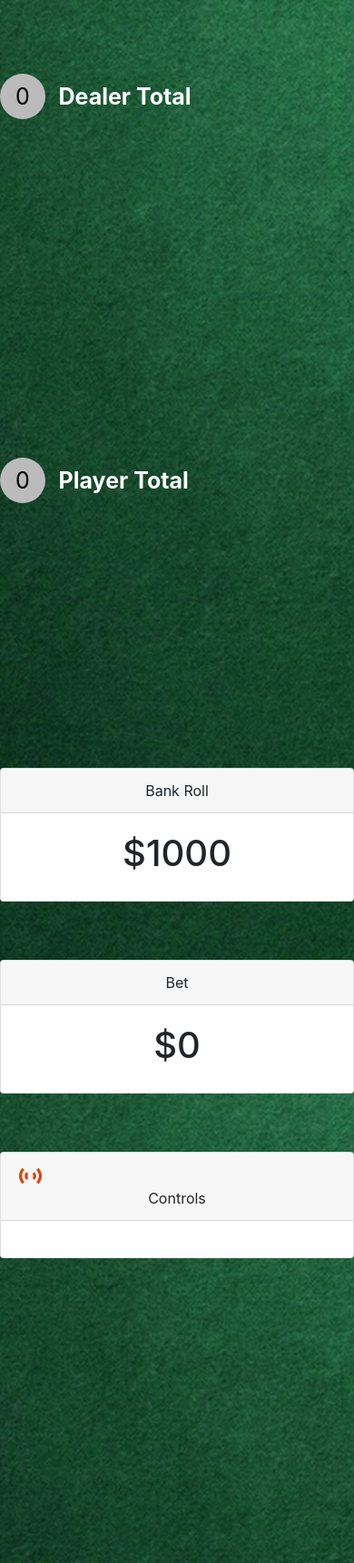
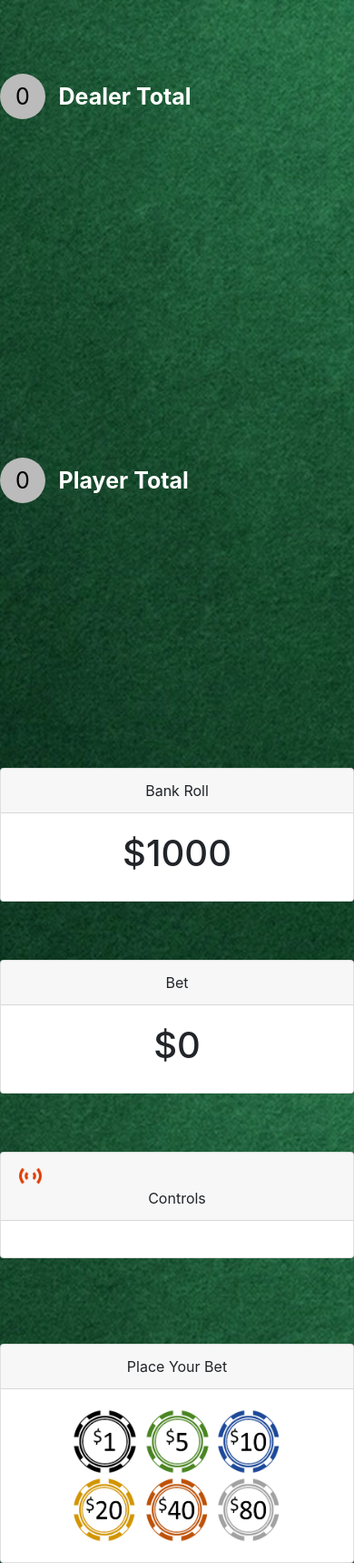
Before and after one commit to brettvanderwerff/flask_blackjack, a Flask app: page / in a window 390 px wide; the page is wider, and only the part inside the window is pictured. Shown: that part at 91% size. Run offline with Flask 2, Linux system fonts and the light colour scheme; some libraries are stand-ins or nearby versions.

Commit message:
remove sliding chips

```diff
--- a/app.py
+++ b/app.py
@@ -32,7 +32,7 @@ def new_round():
     '''
     room = request.sid
     clear_previous_round()
-    socketio.emit('slide_out_chips')
+    socketio.emit('activate_chips')
     socketio.emit('render_control', data=('dealbutton',), room=room)
 
 
@@ -98,7 +98,6 @@ def end_round():
     '''Determines who wins the round, exchanges bet money accordingly.'''
     room = request.sid
     socketio.emit('render_control', data=('newroundbutton',), room=room)
-    time.sleep(1)
     pass
 
 def handle_bust():
@@ -110,8 +109,6 @@ def handle_bust():
         socketio.emit('show_notification', 'player_busted', room=room)
 
     end_round()
-
-
 
 
 def render_table():
@@ -153,7 +150,7 @@ def deal():
         GAMES[room].draw_card('dealer')
         render_card('dealer-hand', 'back_of_card') # and one hole card
 
-        socketio.emit('slide_in_chips', room=room) # slide chip set back out of view ToDo probably just have these all grey out and remove onclick after placing bet
+        socketio.emit('deactivate_chips', room=room) # slide chip set back out of view ToDo probably just have these all grey out and remove onclick after placing bet
         render_table()
 
 @socketio.on('hit')
--- a/static/css/custom.css
+++ b/static/css/custom.css
@@ -30,24 +30,13 @@ margin: 3px;
 
 }
 
-/* animated chips box */
-
-#chips {
-position:relative;
-right: -500px;
-}
 
 /* make rounded chips slightly transparent when you hover over them */
 .rounded:hover {
-  opacity: 0.3;
+  opacity: 0.3 !important;
 }
 
-/* centers column in the middle of a row */
 
-.col-centered{
-    float: none;
-    margin: 0 auto;
-}
 
 /* apply margin to all control buttons */
 
--- a/static/js/custom.js
+++ b/static/js/custom.js
@@ -1,9 +1,14 @@
+// Starts playing backgound music when the player loads the page
+
+/*
 window.onload = function() {
 
     song = loopMusic()
-    song.play()
+
+    setTimeout(song.play(), 1000) // Needed to trick autoplay blockage by chrome
 
     }
+*/
 
 
 var socket = io.connect('http://127.0.0.1:5000')
@@ -14,6 +19,43 @@ socket.on('connect', function(){
 
     socket.emit('start_game')
 
+
+})
+
+// deactivates chip in chip box from being clicked on
+
+socket.on('deactivate_chips', function() {
+
+    var chips = document.getElementsByClassName('rounded')
+
+    for (var i = 0; i < chips.length; i++) {
+
+        chips[i].style.pointerEvents = 'none'
+        chips[i].style.opacity = 0.3
+
+    }
+
+    var bet_header = document.getElementById('bet-header')
+    bet_header.innerText = 'Your Bet is Placed!'
+
+})
+
+// activates chip in chip box, allowing chips to be clicked on
+
+socket.on('activate_chips', function() {
+
+    var chips = document.getElementsByClassName('rounded')
+
+    for (var i = 0; i < chips.length; i++) {
+
+        chips[i].style.pointerEvents = 'auto'
+        chips[i].style.opacity = 'initial'
+        console.log(chips[i].opacity)
+
+    }
+
+    var bet_header = document.getElementById('bet-header')
+    bet_header.innerText = 'Place You Bet!'
 
 })
 
--- a/templates/index.html
+++ b/templates/index.html
@@ -6,23 +6,23 @@
         <!-- Start of Card Column -->
         <div class="col-sm-8 h-100" id="hands-container">
             <div class="row h-25">
-                <div class="col-sm-8 col-centered align-self-center">
+                <div class="col-sm-8 mx-auto align-self-center">
                     <div class="circle" id="dealer-total">0</div>
                     <span class="total-title">Dealer Total</span>
                 </div>
             </div>
             <div class="row h-25">
-                <div class="col-sm-8 col-centered align-self-center" id="dealer-hand">
+                <div class="col-sm-8 mx-auto align-self-center" id="dealer-hand">
                 </div>
             </div>
             <div class="row h-25">
-                <div class="col-sm-8 col-centered align-self-center">
+                <div class="col-sm-8 mx-auto align-self-center">
                     <div class="circle" id="player-total">0</div>
                     <span class="total-title">Player Total</span>
                 </div>
             </div>
             <div class="row h-25">
-                <div class="col-sm-8 col-centered align-self-center" id="player-hand">
+                <div class="col-sm-8 mx-auto align-self-center" id="player-hand">
                 </div>
             </div>
         </div>
@@ -83,7 +83,7 @@
                 <!-- Start of Chips Column -->
                 <div class="col-sm-12 text-center">
                     <div id="chips" class="card">
-                        <div class="card-header">
+                        <div class="card-header" id="bet-header">
                             Place Your Bet
                         </div>
                         <div class="card-body">
```
Also changed, not shown: static/images/notifications/dealer_busted.png (added), static/images/notifications/dealer_wins.png (added), static/images/notifications/player_busted.png.
